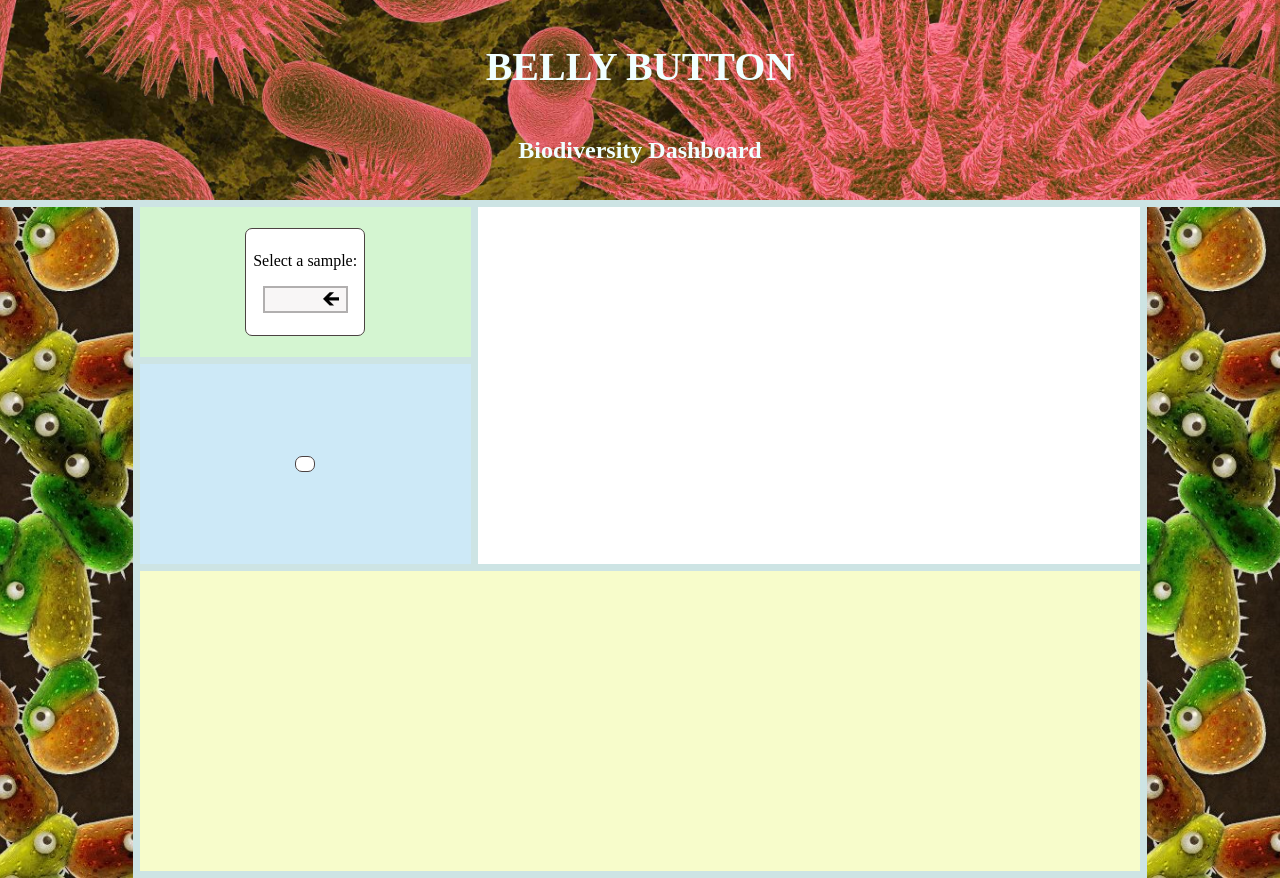
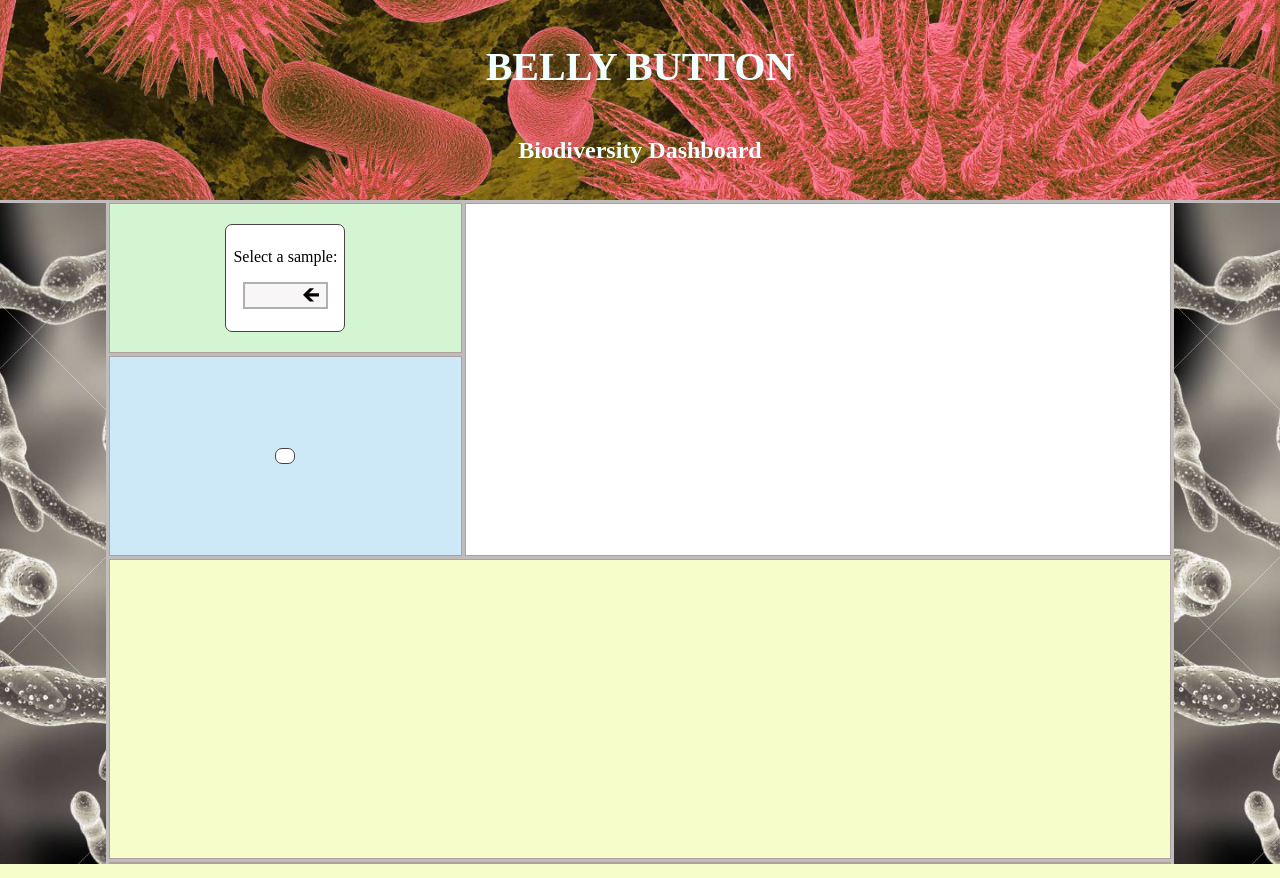
Before and after one commit to Gryazzz/Interactive_dashboard_Flask-JS, a Flask app: page / in a window 1280 px wide. Run offline with Flask 2, Linux system fonts and the light colour scheme; lists and menus that the app fills with data are empty; some libraries are stand-ins or nearby versions.

Commit message:
in-progress

```diff
--- a/static/js/app.js
+++ b/static/js/app.js
@@ -175,8 +175,9 @@
 
     var gauge_plot = Plotly.d3.select('#gauge-container').node();
 
-    var degrees = 180 - data*18,
-        radius = .4;
+    var degrees = 180 - data*20,
+        radius = .5;
+        console.log(degrees);
     var radians = degrees * Math.PI / 180;
     var x = radius * Math.cos(radians);
     var y = radius * Math.sin(radians);
@@ -190,6 +191,7 @@
 
     var data = [
 
+        //setting up a round arrow base
         {type: 'scatter',
         x:[0],
         y:[0],
@@ -238,8 +240,8 @@
             b: 20
         },
         xaxis: {visible: false, range: [-1, 1]},
-        // yaxis: {visible: false, zeroline:false, showticklabels:false, showgrid: false, range: [-1, 1]}
-        yaxis: {visible: false, range: [-1, 1]}
+        yaxis: {visible: false, zeroline:false, showticklabels:false, showgrid: false, range: [-1, 1]}
+        // yaxis: {visible: false, range: [-1, 1]}
     };
     Plotly.react(gauge_plot, data, layout);
 
--- a/static/styles/main.css
+++ b/static/styles/main.css
@@ -1,7 +1,7 @@
 body {
     margin: 0;
     padding: 0;
-    background: rgb(205, 228, 228);
+    background: rgb(192, 188, 188);
 }
 
 /* HEADER--------------------------------------------- */
@@ -30,13 +30,13 @@
 
 .sidebar-left {
     grid-area: sidebar-left;
-    background: url('../images/side.jpg') center no-repeat;
+    background: url('../images/side2.jpg') center no-repeat;
     background-size: cover;
 }
 
 .sidebar-right {
     grid-area: sidebar-right;
-    background: url('../images/side.jpg') center no-repeat;
+    background: url('../images/side2.jpg') center no-repeat;
     background-size: cover;
 }
 
@@ -48,6 +48,7 @@
     display: flex;
     align-items: center;
     justify-content: center;
+    border: 1px solid rgb(172, 160, 160);
 }
 
 .choose {
@@ -55,6 +56,7 @@
     flex-direction: column;
     justify-content: center;
     align-items: center;
+
 }
 
 select {
@@ -72,6 +74,7 @@
 
 #names {
     margin-bottom: 15px;
+
 }
 
 /* PIE--------------------------------------------- */
@@ -79,6 +82,7 @@
 .pie {
     grid-area: pie;
     background: rgb(255, 255, 255);
+    border: 1px solid rgb(172, 160, 160);
 }
 
 .metadata {
@@ -87,22 +91,25 @@
     display: flex;
     align-items: center;
     justify-content: center;
+    border: 1px solid rgb(172, 160, 160);
 }
 
 .bubble {
     grid-area: bubble;
     background: rgb(247, 252, 203);
+    border: 1px solid rgb(172, 160, 160);
 }
 
 .gauge {
     grid-area: gauge;
     background: rgb(247, 129, 139);
+    border: 1px solid rgb(172, 160, 160);
 }
 
 .wrapper {
     display: grid;
 
-    grid-template-columns: 0.8fr 2fr 4fr 0.8fr;
+    grid-template-columns: 0.6fr 2fr 4fr 0.6fr;
     grid-template-rows: 200px 150px 200px 300px auto;
 
     grid-template-areas:
@@ -112,7 +119,7 @@
         'sidebar-left bubble bubble sidebar-right'
         'sidebar-left gauge gauge sidebar-right';
 
-    grid-gap: 7px;
+    grid-gap: 3px;
 
 }
 
```
Also changed, not shown: static/favicon.ico (deleted), static/favicon_3.ico (deleted), static/images/favicon_2.ico (deleted), static/images/side2.jpg (added).
